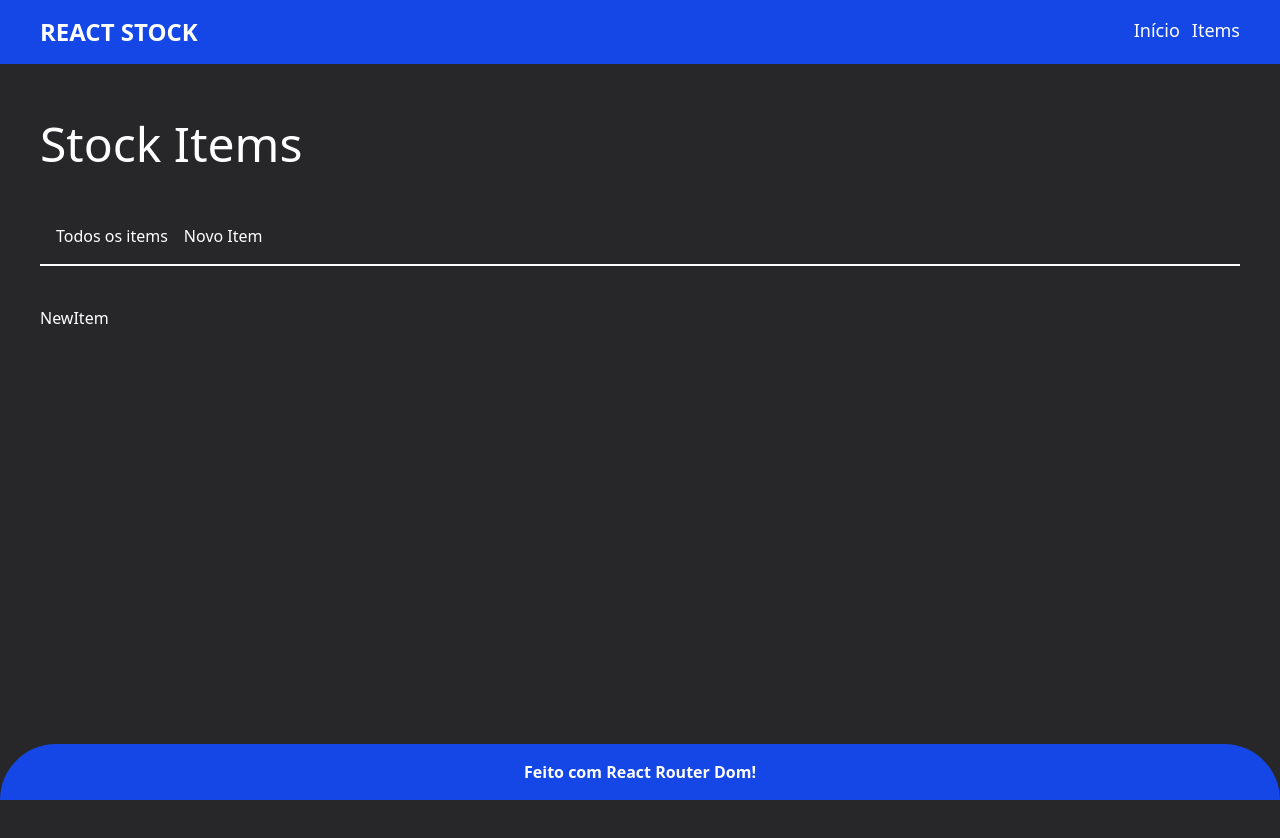
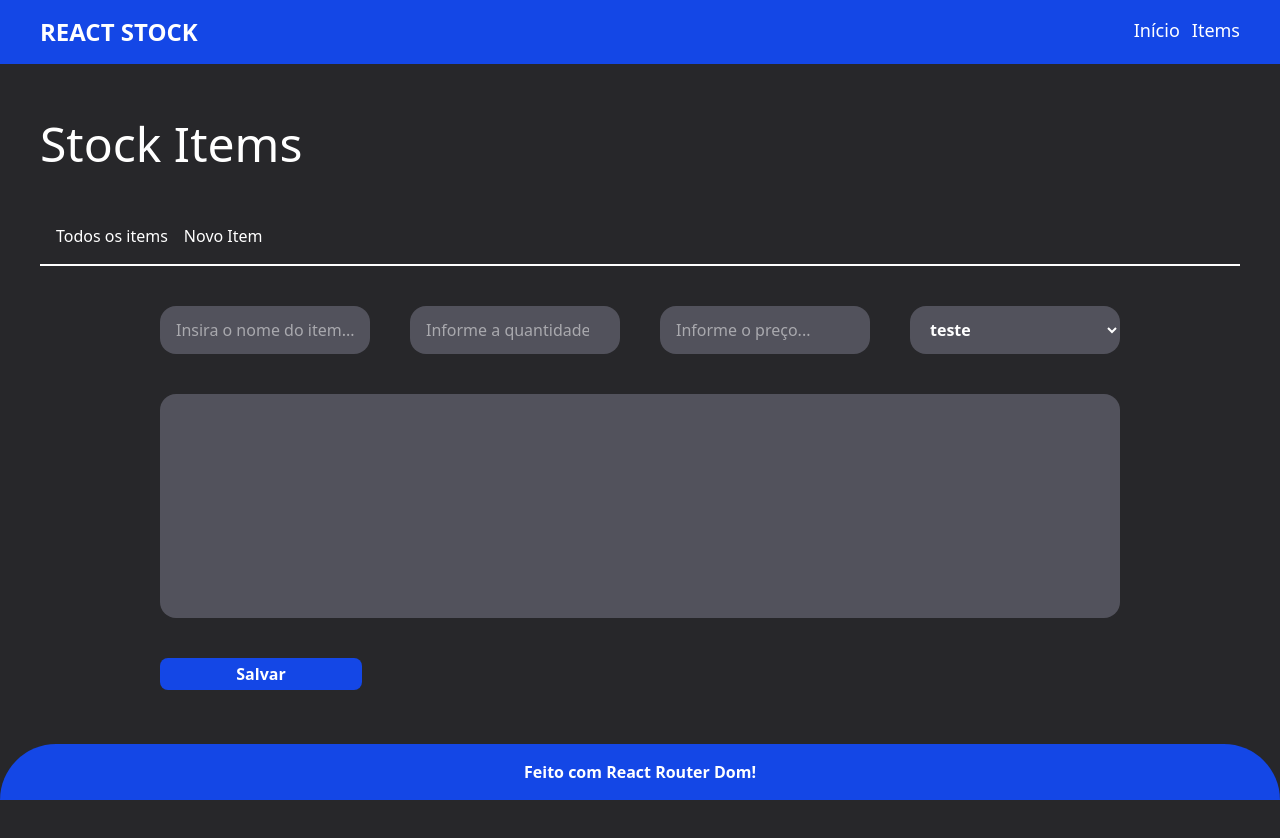
Before and after one commit to pedroagustoluiz/dashboard, a React (Vite) app: page /items/newItem in a window 1280 px wide. Shown: the top 838 px of the page. Built offline with nearby package versions, Linux system fonts and the light colour scheme.

Commit message:
Page NewItems Finalizado

```diff
--- /dev/null
+++ b/src/components/Input.tsx
@@ -0,0 +1,20 @@
+interface InputProps {
+  type: string;
+  name: string;
+  placeholder: string;
+}
+const Input = ({ type, name, placeholder }: InputProps) => {
+  return (
+    <>
+      <input
+        type={type}
+        name={name}
+        id={name}
+        placeholder={placeholder}
+        className="h-12 bg-zinc-600 rounded-2xl col-span-1 w-full p-4"
+      />
+    </>
+  );
+};
+
+export default Input;
--- a/src/pages/NewItem.tsx
+++ b/src/pages/NewItem.tsx
@@ -1,5 +1,36 @@
+import Button from "../components/Button";
+import Input from "../components/Input";
+
 const NewItem = () => {
-  return <div>NewItem</div>;
+  return (
+    <>
+      <div className="px-30 grid grid-cols-4 gap-10">
+        <Input name="Nome" type="text" placeholder="Insira o nome do item..." />
+        <Input
+          name="Quantidade"
+          type="number"
+          placeholder="Informe a quantidade..."
+        />
+        <Input name="price" type="number" placeholder="Informe o preço..." />
+
+        <select
+          name=""
+          id=""
+          className="h-12 bg-zinc-600 rounded-2xl col-span-1 w-full px-4 font-bold"
+        >
+          <option value="teste">teste</option>
+          <option value="teste">teste</option>
+          <option value="teste">teste</option>
+        </select>
+        <textarea
+          name="description"
+          id="description"
+          className="col-span-4 w-full h-56 bg-zinc-600 rounded-2xl p-5 resize-none"
+        ></textarea>
+        <Button text="Salvar" color="bg-blue-700" />
+      </div>
+    </>
+  );
 };
 
 export default NewItem;
```
